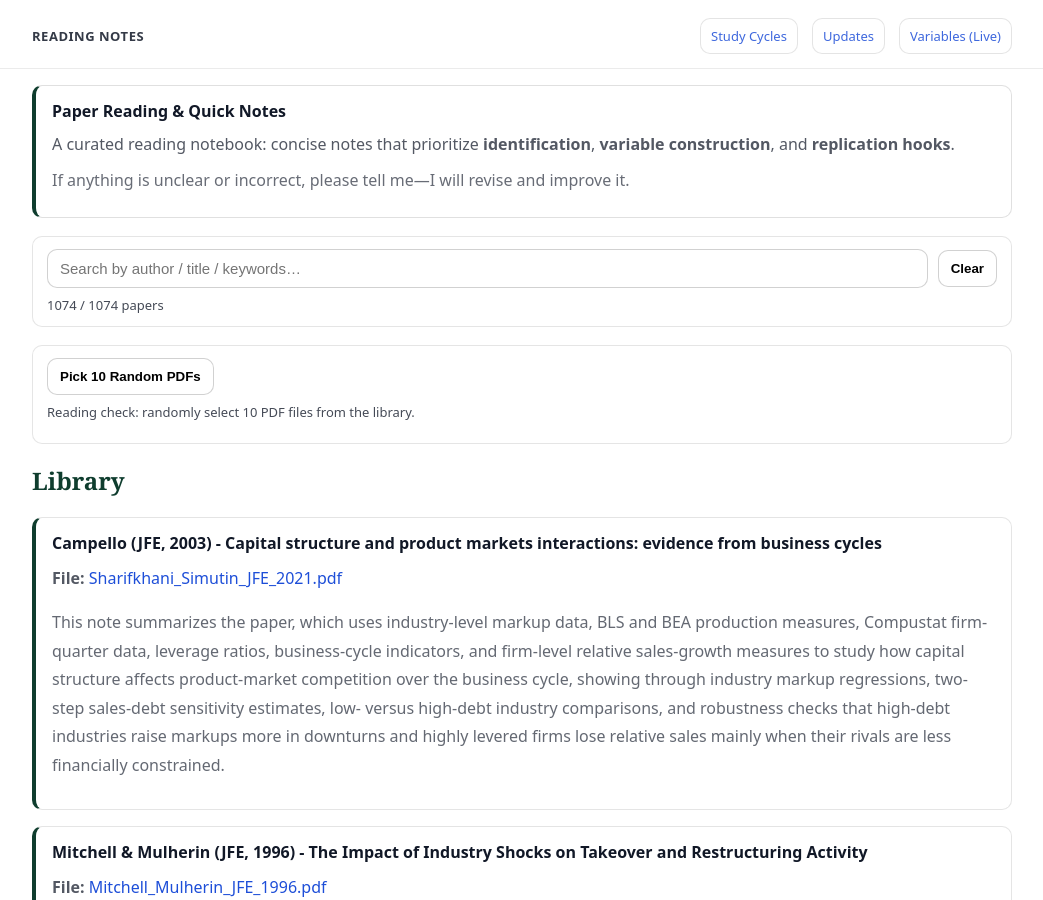
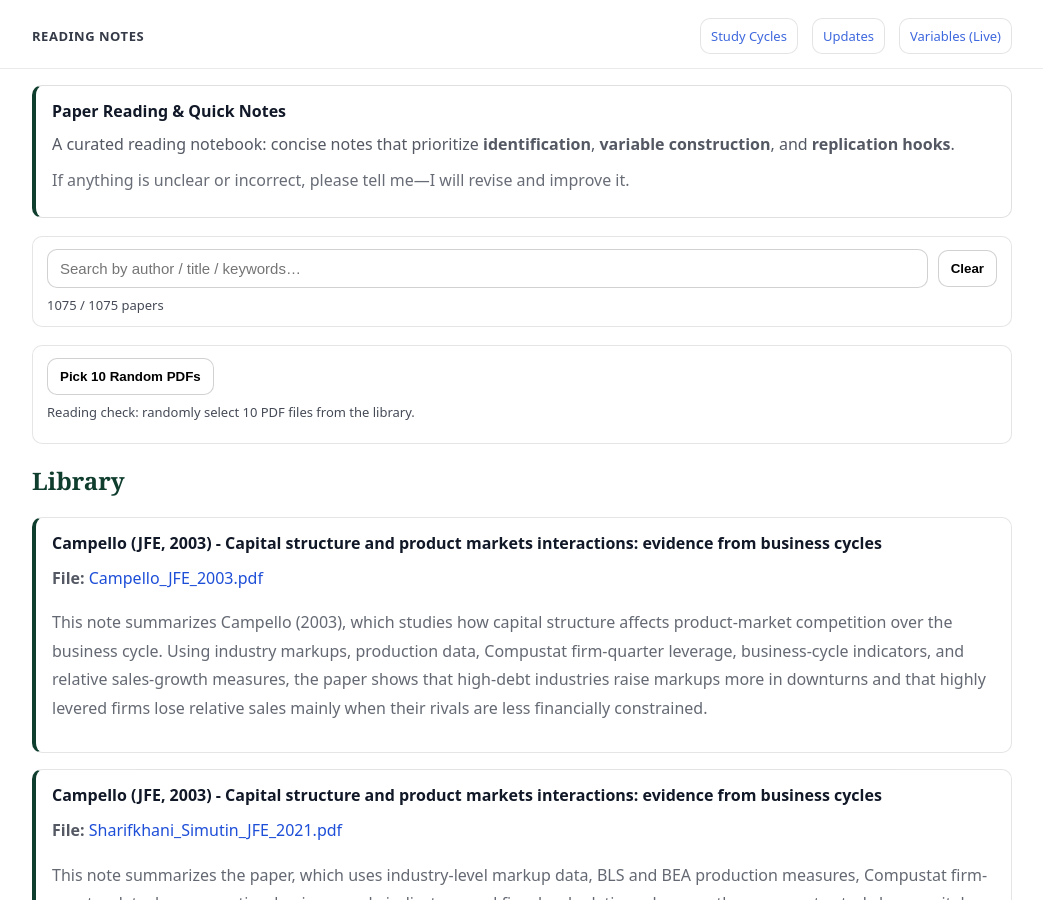
Before and after one commit to yaxinzn/study-archive, a Jekyll site: the page built from reading/index.md, in a window 1280 px wide and 900 px high. Shown: the whole window, without its empty margins (118-1161 px from the left). Built offline with Jekyll 4.4.1, drawn with Linux system fonts in a browser that asks for light colours.

Commit message:
Reading: add/update Campello_JFE_2003.pdf

```diff
--- a/_data/reading.yml
+++ b/_data/reading.yml
@@ -1,3 +1,7 @@
+- title: "Campello (JFE, 2003) - Capital structure and product markets interactions: evidence from business cycles"
+  file: "Campello_JFE_2003.pdf"
+  desc: "This note summarizes Campello (2003), which studies how capital structure affects product-market competition over the business cycle. Using industry markups, production data, Compustat firm-quarter leverage, business-cycle indicators, and relative sales-growth measures, the paper shows that high-debt industries raise markups more in downturns and that highly levered firms lose relative sales mainly when their rivals are less financially constrained."
+
 - title: "Campello (JFE, 2003) - Capital structure and product markets interactions: evidence from business cycles"
   file: "Sharifkhani_Simutin_JFE_2021.pdf"
   desc: "This note summarizes the paper, which uses industry-level markup data, BLS and BEA production measures, Compustat firm-quarter data, leverage ratios, business-cycle indicators, and firm-level relative sales-growth measures to study how capital structure affects product-market competition over the business cycle, showing through industry markup regressions, two-step sales-debt sensitivity estimates, low- versus high-debt industry comparisons, and robustness checks that high-debt industries raise markups more in downturns and highly levered firms lose relative sales mainly when their rivals are less financially constrained."
```
Also changed, not shown: 1 other file.
